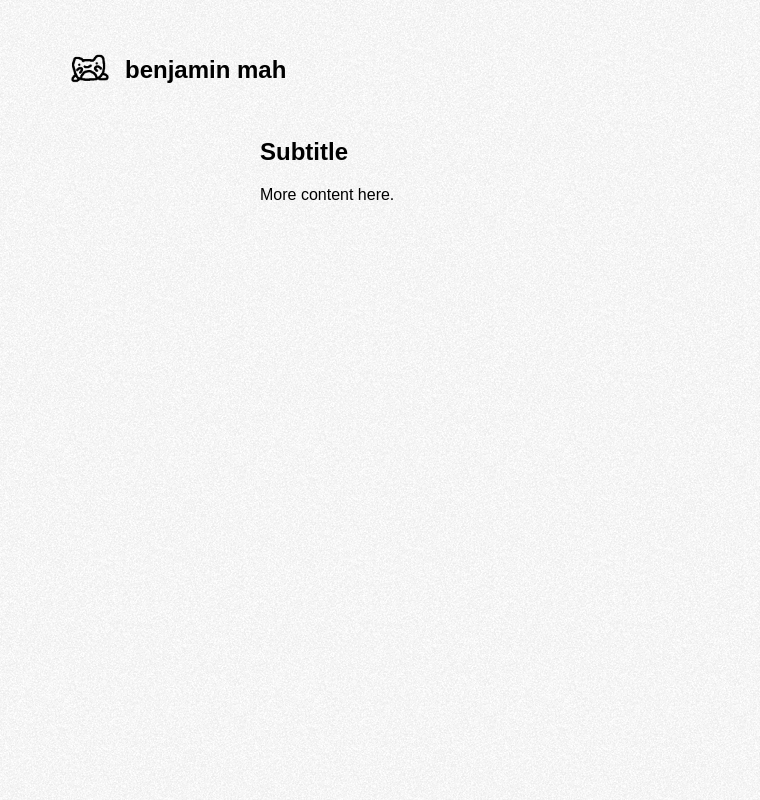
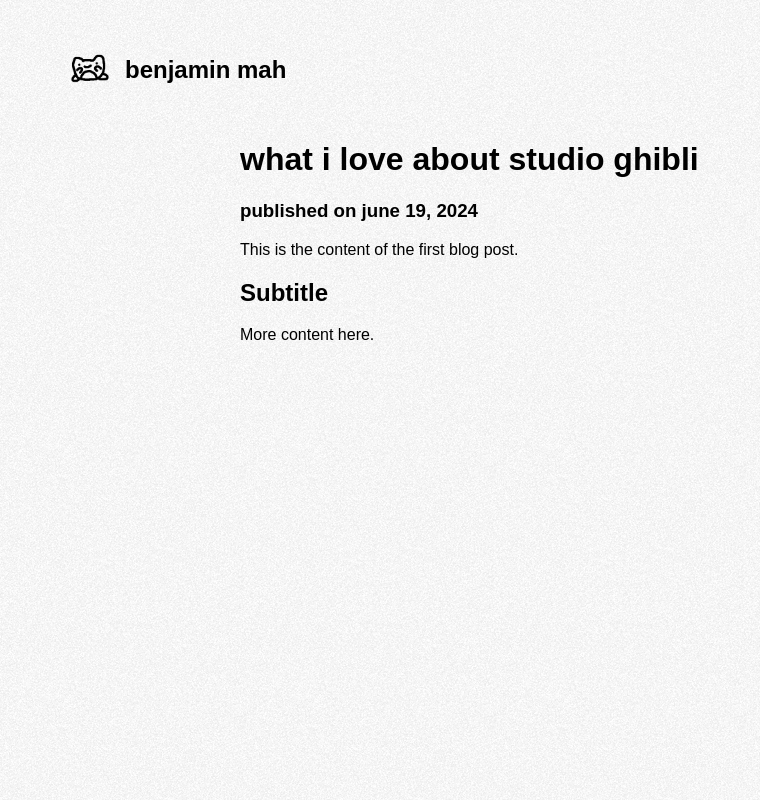
Before and after one commit to benjaminmah/personal-portfolio, a React (Create React App) app: page /blog/post1 in a window 1280 px wide. Shown: the whole page, without its empty margins (0-760 px from the left). Built offline with nearby package versions, Linux system fonts and the light colour scheme; a web font is replaced by a local one.

Commit message:
Blog stuff

```diff
--- a/public/blog/post1.md
+++ b/public/blog/post1.md
@@ -1,4 +1,5 @@
-# First Blog Post
+# what i love about studio ghibli
+### published on june 19, 2024
 
 This is the content of the first blog post.
 
--- a/public/blog/posts.json
+++ b/public/blog/posts.json
@@ -1,5 +1,5 @@
 [
-    { "id": "post1", "title": "First Blog Post" },
+    { "id": "post1", "title": "what i love about studio ghibli - 06/05/24" },
     { "id": "post2", "title": "Second Blog Post" },
     { "id": "post3", "title": "Trhid Blog Post" }
 ]
--- a/src/styles/blog.css
+++ b/src/styles/blog.css
@@ -47,7 +47,7 @@
     max-width: 800px;
     margin: 0 auto;
     text-align: left;
-    padding: 20px;
+    padding-top: 120px;
 }
 
 h1, h2, h3, h4, h5, h6 {
```
